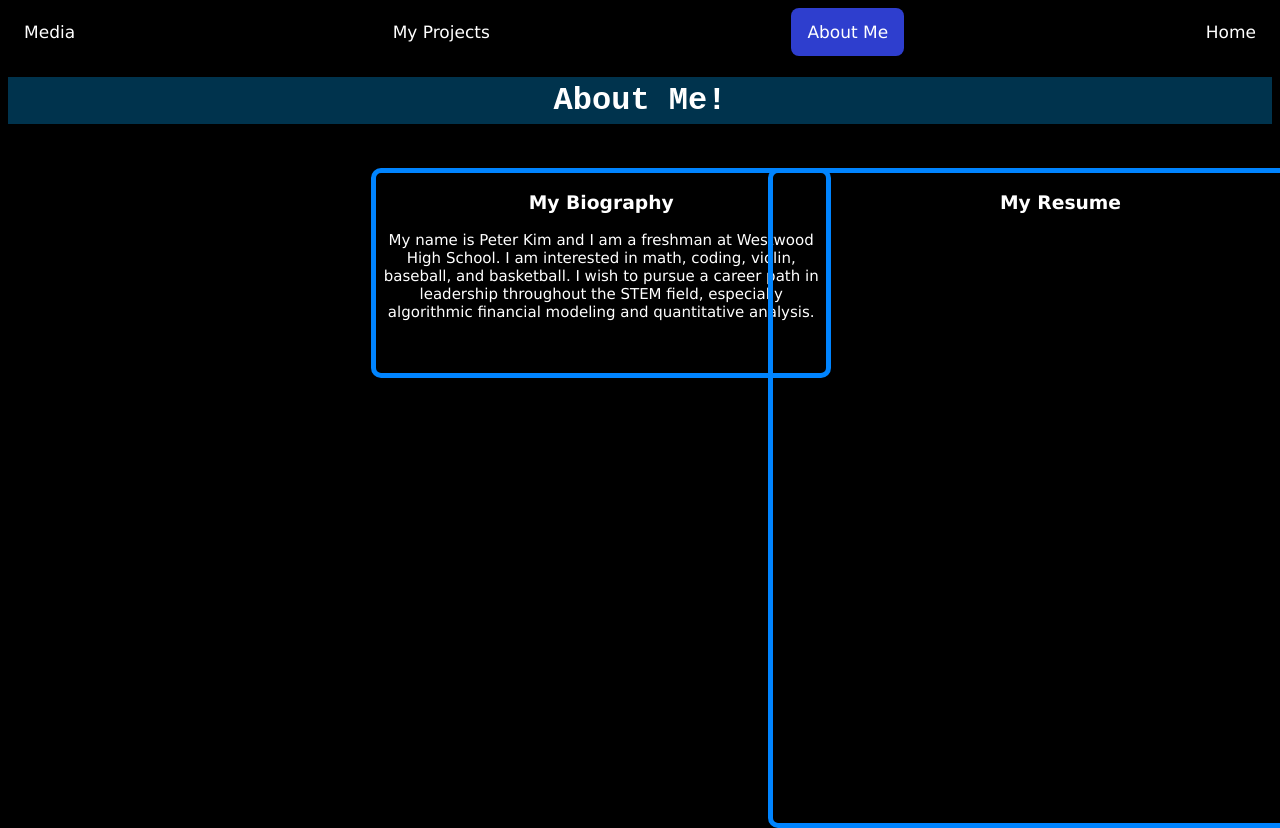
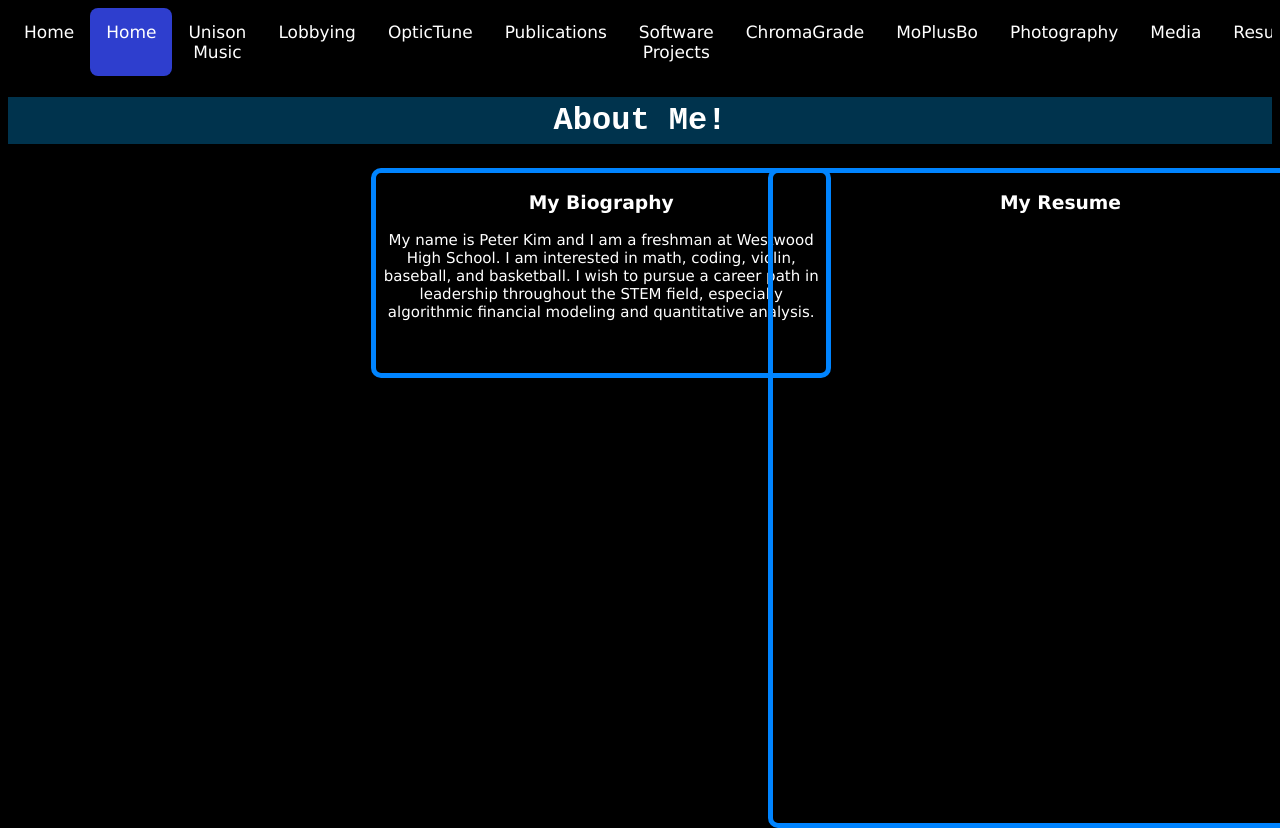
Before and after one commit to peterkim123/peterkim123.github.io, a plain HTML site: page AboutMe.html in a window 1280 px wide. Shown: the top 828 px of the page. Drawn offline with Linux system fonts and the light colour scheme; a script that the page names is missing.

Commit message:
Update AboutMe.html

```diff
--- a/AboutMe.html
+++ b/AboutMe.html
@@ -8,10 +8,18 @@
     </head>
     <body style="background-color: black; color: white;">
         <div class="topnav">
-            <a href="Media.html">Media</a>
-            <a href="MyProjects.html">My Projects</a>
-            <a class="active" href="AboutMe.html">About Me</a>
             <a href="index.html">Home</a>
+            <a class="active" href="AboutMe.html">Home</a>
+            <a href="unison.html">Unison Music</a>
+            <a href="lobbying.html">Lobbying</a>
+            <a href="optictune.html">OpticTune</a>
+            <a href="publications.html">Publications</a>
+            <a href="software.html">Software Projects</a>
+            <a href="chromagrade.html">ChromaGrade</a>
+            <a href="moplusbo.html">MoPlusBo</a>
+            <a href="photography.html">Photography</a>
+            <a href="media.html">Media</a>
+            <a href="resume.html">Resume/Honors</a>
         </div>
         <h1>About Me!</h1>
         <!--<img src = "MyPicture.PNG" class = "float">  -->
```
